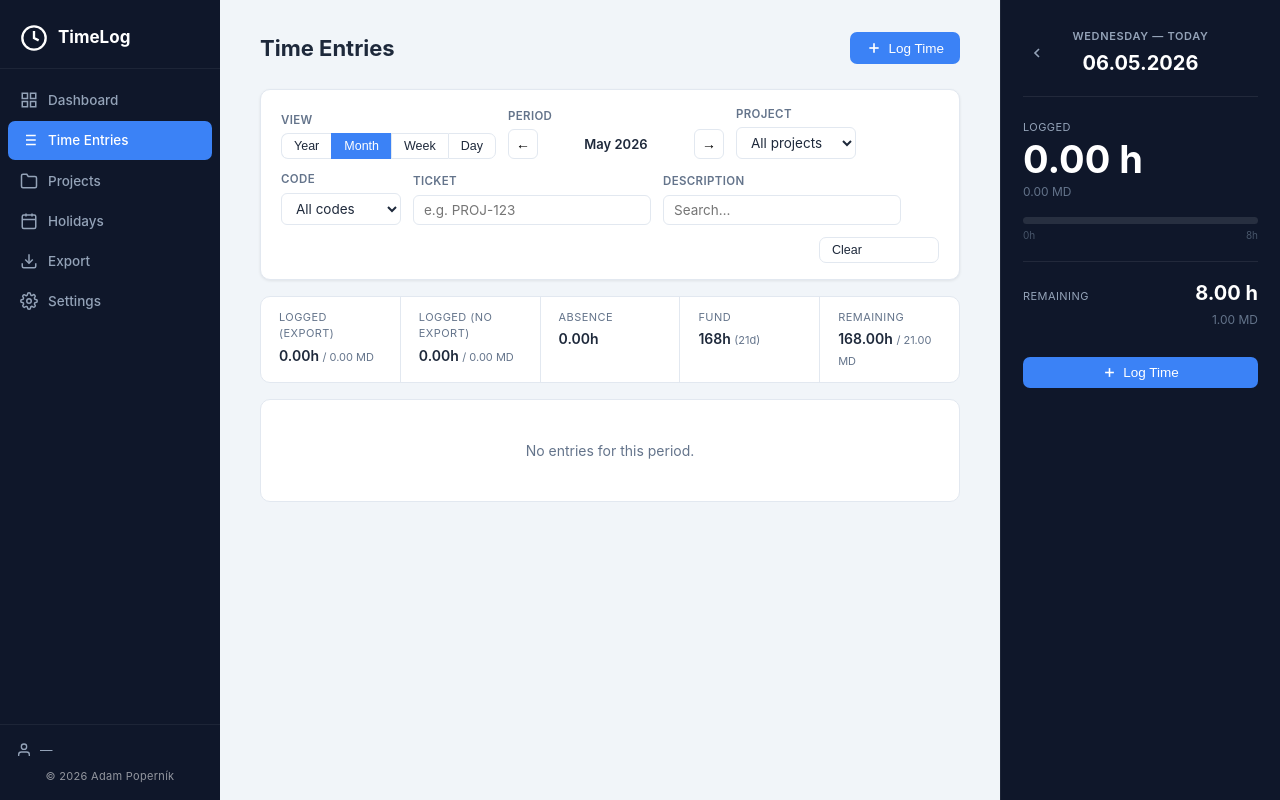
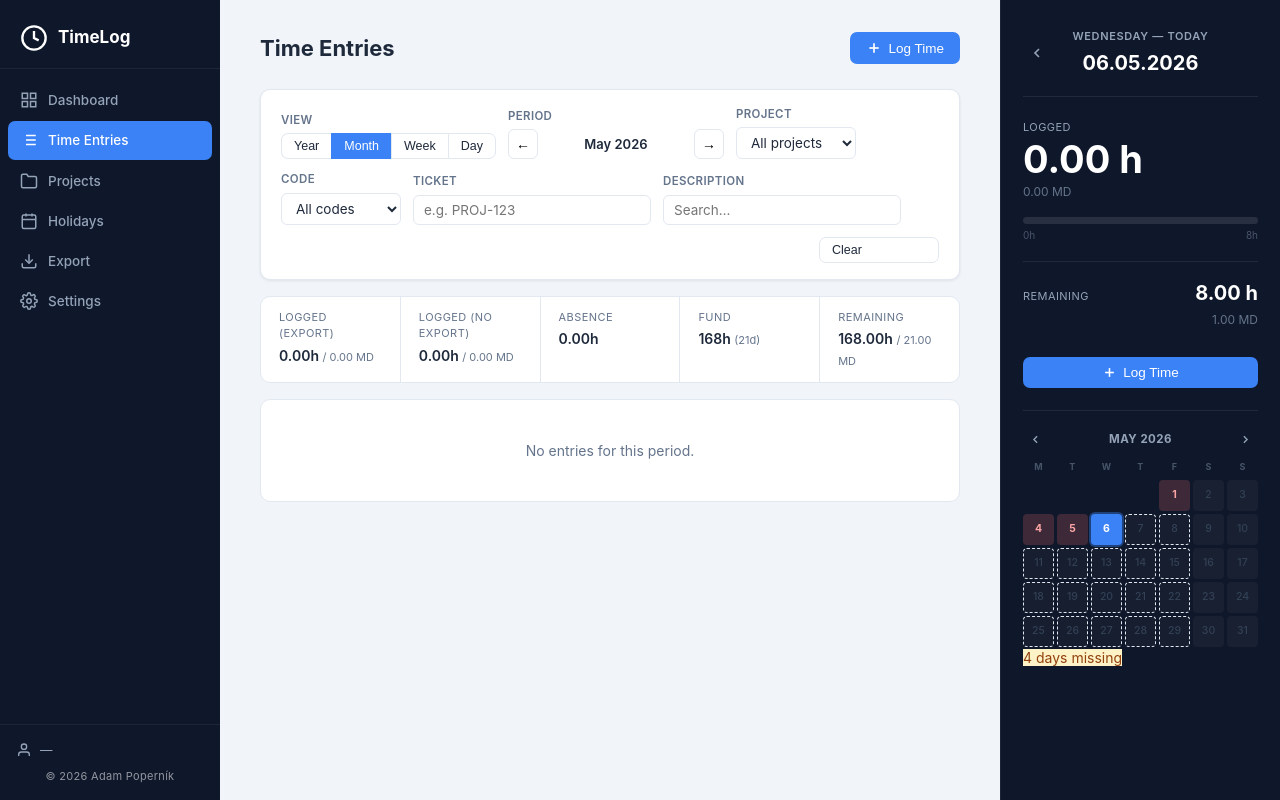
Before and after one commit to AdPoslav/reporter, a Flask app: page /entries in a window 1280 px wide. Run offline with Flask 3, Linux system fonts and the light colour scheme; data comes from the database, SQL or seed files in the repository; data that the repository does not hold is empty; some libraries are stand-ins or nearby versions.

Commit message:
Move month calendar to right panel; fix absence days marked as missing
- Absence entries (sick days, holidays) now correctly count as "filled"
  — only days with zero entries of any kind are flagged missing
- Mini calendar moved from dashboard main to the fixed right aside panel
- Calendar days are clickable → jumps the aside panel to that day
- Prev/next month arrows browse calendar without affecting the day view
- Active day highlighted in blue; missing=red, ok=green, off/future=grey
- Badge shows missing count or "all filled" below the calendar

Co-Authored-By: Claude Sonnet 4.6 <noreply@anthropic.com>

```diff
--- a/app.py
+++ b/app.py
@@ -415,15 +415,23 @@ def api_missing_days():
     conn = db.get_db()
     holidays = conn.execute('SELECT day, month, year, is_recurring FROM holidays').fetchall()
     # hours logged per day (non-absence only)
-    rows = conn.execute('''
+    # work hours per day (for display)
+    work_rows = conn.execute('''
         SELECT entry_date, COALESCE(SUM(hours),0) AS h
         FROM time_entries
         WHERE entry_date LIKE ? AND is_absence = 0
         GROUP BY entry_date
     ''', (f'{year:04d}-{month:02d}%',)).fetchall()
+    # any entry at all per day (absence counts — not a "missing" day)
+    any_rows = conn.execute('''
+        SELECT entry_date FROM time_entries
+        WHERE entry_date LIKE ?
+        GROUP BY entry_date
+    ''', (f'{year:04d}-{month:02d}%',)).fetchall()
     conn.close()
 
-    logged = {r['entry_date']: round(r['h'], 2) for r in rows}
+    work_hours  = {r['entry_date']: round(r['h'], 2) for r in work_rows}
+    days_with_entries = {r['entry_date'] for r in any_rows}
 
     def is_holiday(d):
         return any(
@@ -440,9 +448,10 @@ def api_missing_days():
         is_we  = d.weekday() >= 5
         is_hol = is_holiday(d)
         is_fut = d > today
-        hours  = logged.get(ds, 0.0)
+        hours  = work_hours.get(ds, 0.0)
+        has_any = ds in days_with_entries
         is_work = not is_we and not is_hol
-        missing = is_work and not is_fut and hours == 0.0
+        missing = is_work and not is_fut and not has_any
 
         days.append({
             'date':       ds,
@@ -453,6 +462,7 @@ def api_missing_days():
             'is_holiday': is_hol,
             'is_weekend': is_we,
             'hours':      hours,
+            'has_entries': has_any,
             'missing':    missing,
         })
         if missing:
--- a/static/css/style.css
+++ b/static/css/style.css
@@ -319,6 +319,61 @@ body {
 
 .period-nav-inline { display: flex; align-items: center; gap: 8px; }
 .period-label-inline { font-weight: 600; font-size: 13px; min-width: 140px; text-align: center; }
+
+/* ── Aside mini calendar (right panel) ──────────────────────────────── */
+.aside-cal-wrap {
+  margin-top: 22px;
+  padding-top: 18px;
+  border-top: 1px solid rgba(255,255,255,.08);
+}
+.aside-cal-header {
+  display: flex;
+  align-items: center;
+  justify-content: space-between;
+  margin-bottom: 10px;
+}
+#aside-cal-label {
+  font-size: 11.5px;
+  font-weight: 700;
+  color: #94A3B8;
+  text-transform: uppercase;
+  letter-spacing: .04em;
+}
+.aside-cal-grid {
+  display: grid;
+  grid-template-columns: repeat(7, 1fr);
+  gap: 3px;
+}
+.aside-cal-dow {
+  font-size: 9px;
+  font-weight: 700;
+  color: #475569;
+  text-align: center;
+  padding-bottom: 3px;
+  text-transform: uppercase;
+  letter-spacing: .3px;
+}
+.aside-cal-day {
+  aspect-ratio: 1;
+  border-radius: 4px;
+  display: flex;
+  align-items: center;
+  justify-content: center;
+  font-size: 10.5px;
+  font-weight: 500;
+  transition: transform .1s, opacity .1s;
+}
+.aside-cal-day:not(.day-blank):not(.day-future) { cursor: pointer; }
+.aside-cal-day:not(.day-blank):not(.day-future):hover { transform: scale(1.18); }
+.aside-cal-day.day-blank   { background: transparent; }
+.aside-cal-day.day-off     { background: rgba(255,255,255,.04); color: #334155; }
+.aside-cal-day.day-future  { background: rgba(255,255,255,.03); color: #334155; cursor: default; }
+.aside-cal-day.day-ok      { background: rgba(52,211,153,.18); color: #6EE7B7; }
+.aside-cal-day.day-missing { background: rgba(248,113,113,.2); color: #FCA5A5; font-weight: 700; }
+.aside-cal-day.day-active  { background: #3B82F6; color: #fff; font-weight: 700; box-shadow: 0 0 0 2px rgba(59,130,246,.4); }
+.aside-cal-badge { margin-top: 10px; text-align: center; }
+.aside-cal-badge .badge-ok   { font-size: 10.5px; font-weight: 600; color: #34D399; }
+.aside-cal-badge .badge-warn { font-size: 10.5px; font-weight: 600; color: #FCD34D; }
 
 /* ── Missing days calendar ───────────────────────────────────────────── */
 .missing-days-card {
--- a/static/js/app.js
+++ b/static/js/app.js
@@ -486,13 +486,135 @@ function _offsetToIso(offset) {
 function shiftDay(delta) {
   const newOffset = dayOffset + delta;
   if (newOffset > 0) return;
+  const prevIso = _offsetToIso(dayOffset);
   dayOffset = newOffset;
+  const newIso  = _offsetToIso(dayOffset);
+  // If we crossed a month boundary, sync the calendar
+  if (prevIso.slice(0, 7) !== newIso.slice(0, 7)) {
+    const [y, m] = newIso.split('-');
+    asideCalYear  = parseInt(y);
+    asideCalMonth = parseInt(m);
+    loadAsideCalendar();
+  } else {
+    _highlightAsideCalDay(newIso);
+  }
   loadTodayStats();
 }
 
 function jumpToToday() {
   dayOffset = 0;
+  const iso = _offsetToIso(0);
+  const [y, m] = iso.split('-');
+  asideCalYear  = parseInt(y);
+  asideCalMonth = parseInt(m);
+  loadAsideCalendar();
   loadTodayStats();
+}
+
+function jumpToDay(iso) {
+  const todayDate = new Date();
+  todayDate.setHours(0, 0, 0, 0);
+  const target = new Date(iso + 'T00:00:00');
+  if (target > todayDate) return;
+  dayOffset = Math.round((target - todayDate) / 86400000);
+  const [y, m] = iso.split('-');
+  asideCalYear  = parseInt(y);
+  asideCalMonth = parseInt(m);
+  loadTodayStats();
+  _highlightAsideCalDay(iso);
+}
+
+/* ── Aside mini calendar ─────────────────────────────────────────────── */
+
+let asideCalYear  = new Date().getFullYear();
+let asideCalMonth = new Date().getMonth() + 1;
+const _ASIDE_MONTHS = ['January','February','March','April','May','June',
+                       'July','August','September','October','November','December'];
+
+function shiftAsideCal(delta) {
+  asideCalMonth += delta;
+  if (asideCalMonth > 12) { asideCalMonth = 1; asideCalYear++; }
+  if (asideCalMonth < 1)  { asideCalMonth = 12; asideCalYear--; }
+  loadAsideCalendar();
+}
+
+async function loadAsideCalendar() {
+  const grid = document.getElementById('aside-cal-grid');
+  if (!grid) return;
+
+  const labelEl  = document.getElementById('aside-cal-label');
+  const nextBtn  = document.getElementById('aside-cal-next-btn');
+  const badgeEl  = document.getElementById('aside-cal-badge');
+  const today    = new Date(); today.setHours(0,0,0,0);
+  const nowYear  = today.getFullYear();
+  const nowMonth = today.getMonth() + 1;
+
+  if (labelEl) labelEl.textContent = `${_ASIDE_MONTHS[asideCalMonth-1]} ${asideCalYear}`;
+  // disable next-month if already at current month
+  if (nextBtn) nextBtn.disabled = (asideCalYear === nowYear && asideCalMonth === nowMonth);
+
+  const data = await apiFetch(`/api/stats/missing-days?year=${asideCalYear}&month=${asideCalMonth}`);
+  if (!data) return;
+
+  // update badge
+  if (badgeEl) {
+    if (data.missing_count === 0) {
+      badgeEl.innerHTML = '<span class="aside-cal-badge badge-ok">✓ all filled</span>';
+    } else {
+      badgeEl.innerHTML = `<span class="aside-cal-badge badge-warn">${data.missing_count} day${data.missing_count > 1 ? 's' : ''} missing</span>`;
+    }
+  }
+
+  const activeIso = _offsetToIso(dayOffset);
+  const headers   = Array.from(grid.children).slice(0, 7);
+  grid.innerHTML  = '';
+  headers.forEach(h => grid.appendChild(h));
+
+  // leading blanks
+  const firstWd = data.days[0].weekday;
+  for (let i = 0; i < firstWd; i++) {
+    const b = document.createElement('div');
+    b.className = 'aside-cal-day day-blank';
+    grid.appendChild(b);
+  }
+
+  data.days.forEach(d => {
+    const cell = document.createElement('div');
+    const isActive = d.date === activeIso;
+    let cls = 'aside-cal-day ';
+    if (isActive)                         cls += 'day-active';
+    else if (d.is_weekend || d.is_holiday) cls += 'day-off';
+    else if (d.is_future)                  cls += 'day-future';
+    else if (d.missing)                    cls += 'day-missing';
+    else                                   cls += 'day-ok';
+    cell.className = cls;
+    cell.textContent = d.day;
+
+    let tip = d.date;
+    if (d.is_holiday)       tip += ' · holiday';
+    else if (d.is_weekend)  tip += ' · weekend';
+    else if (d.is_future)   tip += ' · future';
+    else if (d.missing)     tip += ' · no entries!';
+    else if (d.hours > 0)   tip += ` · ${d.hours}h logged`;
+    else                    tip += ' · absence logged';
+    cell.title = tip;
+
+    if (!d.is_future) cell.onclick = () => jumpToDay(d.date);
+    grid.appendChild(cell);
+  });
+}
+
+function _highlightAsideCalDay(iso) {
+  document.querySelectorAll('#aside-cal-grid .aside-cal-day').forEach(cell => {
+    if (cell.title.startsWith(iso)) {
+      cell.classList.add('day-active');
+      cell.classList.remove('day-ok', 'day-missing', 'day-off', 'day-future');
+    } else if (cell.classList.contains('day-active')) {
+      cell.classList.remove('day-active');
+      // restore original class from data — simpler to just reload
+      loadAsideCalendar();
+    }
+  });
 }
 
 async function loadTodayStats() {
@@ -546,4 +668,7 @@ async function loadTodayStats() {
 
 /* ── Boot ────────────────────────────────────────────────────────────── */
 
-document.addEventListener('DOMContentLoaded', loadSidebarUser);
+document.addEventListener('DOMContentLoaded', () => {
+  loadSidebarUser();
+  loadAsideCalendar();
+});
--- a/templates/base.html
+++ b/templates/base.html
@@ -127,6 +127,26 @@
       </svg>
       Log Time
     </button>
+
+    <!-- Mini month calendar -->
+    <div class="aside-cal-wrap">
+      <div class="aside-cal-header">
+        <button class="today-nav-btn" onclick="shiftAsideCal(-1)">
+          <svg width="13" height="13" viewBox="0 0 24 24" fill="none" stroke="currentColor" stroke-width="2.5"><polyline points="15 18 9 12 15 6"/></svg>
+        </button>
+        <span id="aside-cal-label"></span>
+        <button class="today-nav-btn" id="aside-cal-next-btn" onclick="shiftAsideCal(1)">
+          <svg width="13" height="13" viewBox="0 0 24 24" fill="none" stroke="currentColor" stroke-width="2.5"><polyline points="9 18 15 12 9 6"/></svg>
+        </button>
+      </div>
+      <div class="aside-cal-grid" id="aside-cal-grid">
+        <div class="aside-cal-dow">M</div><div class="aside-cal-dow">T</div>
+        <div class="aside-cal-dow">W</div><div class="aside-cal-dow">T</div>
+        <div class="aside-cal-dow">F</div><div class="aside-cal-dow">S</div>
+        <div class="aside-cal-dow">S</div>
+      </div>
+      <div id="aside-cal-badge"></div>
+    </div>
   </div>
 </div>
 
```
Also changed, not shown: templates/index.html (+0 -63 lines).
